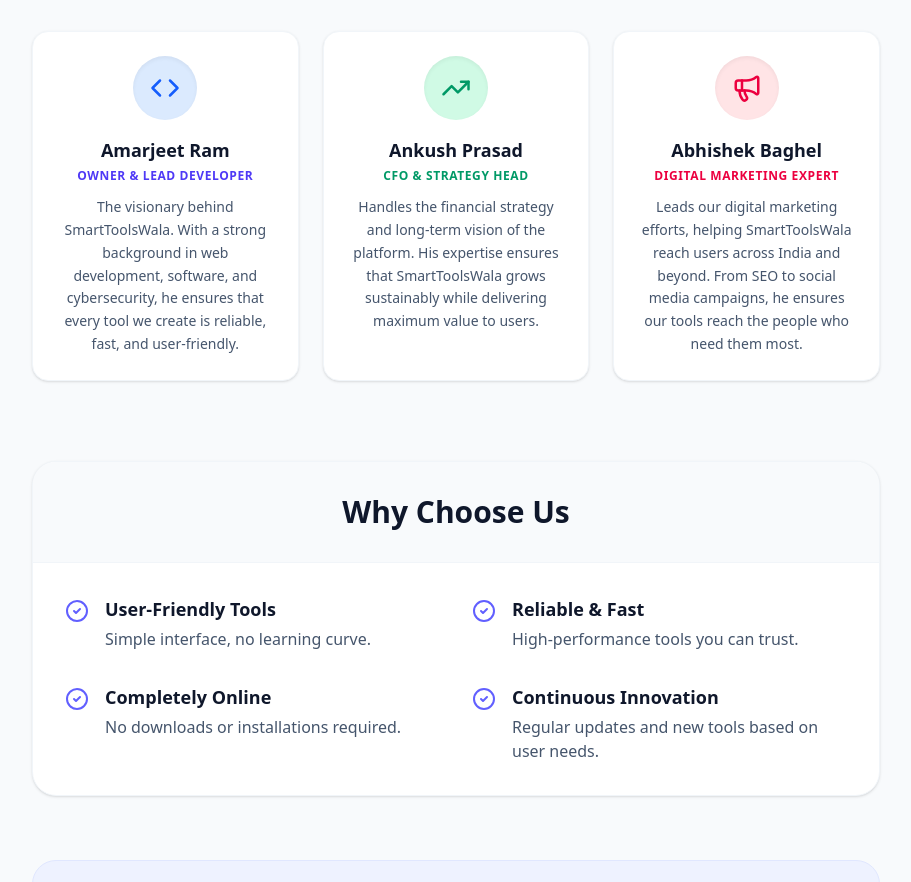
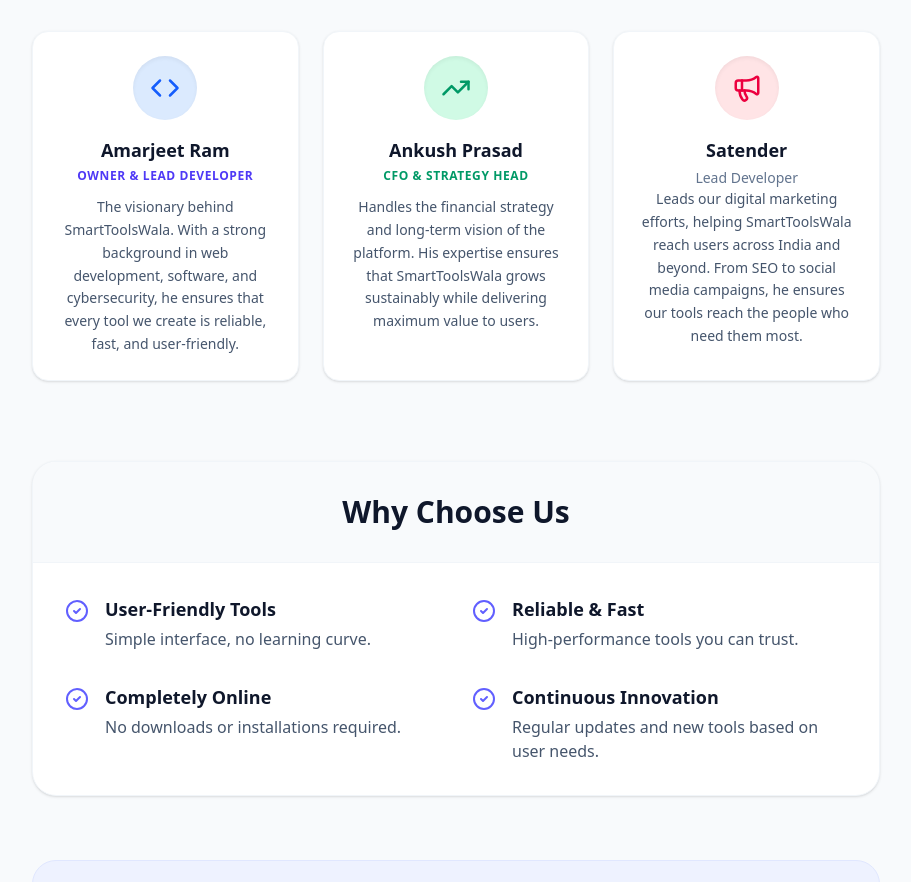
Before and after one commit to amarjeetram/our-life-, a Next.js app: page /about-us in a window 1280 px wide. Shown: the part 1140-2022 px from the top of the page, without its empty margins (184-1095 px from the left). Built offline with nearby package versions, Linux system fonts and the light colour scheme.

Commit message:
content: update team member name to Satender on about us page

```diff
--- a/src/app/about-us/page.tsx
+++ b/src/app/about-us/page.tsx
@@ -90,8 +90,8 @@
                         <div className="w-16 h-16 bg-rose-100 text-rose-600 rounded-full flex items-center justify-center mb-4 shadow-inner">
                             <Megaphone size={30} />
                         </div>
-                        <h4 className="text-lg font-bold text-slate-900">Abhishek Baghel</h4>
-                        <span className="text-xs font-bold text-rose-600 mb-3 uppercase tracking-wider block mt-1">Digital Marketing Expert</span>
+                        <h4 className="text-lg font-bold text-slate-900">Satender</h4>
+                        <p className="text-sm text-slate-500 font-medium mt-1">Lead Developer</p>
                         <p className="text-slate-600 text-sm leading-relaxed">
                             Leads our digital marketing efforts, helping SmartToolsWala reach users across India and beyond. From SEO to social media campaigns, he ensures our tools reach the people who need them most.
                         </p>
```
